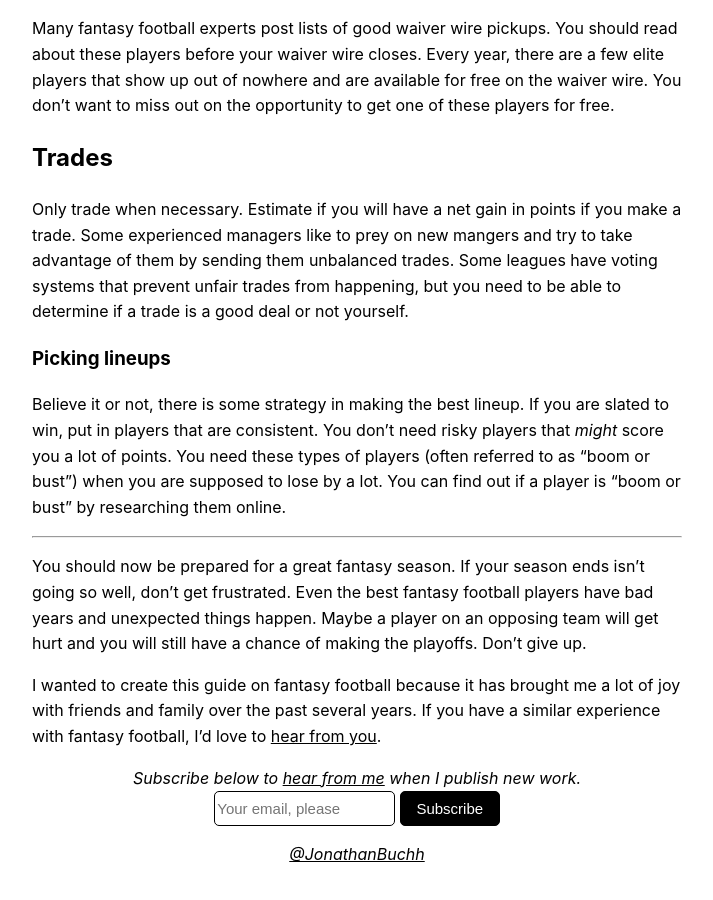
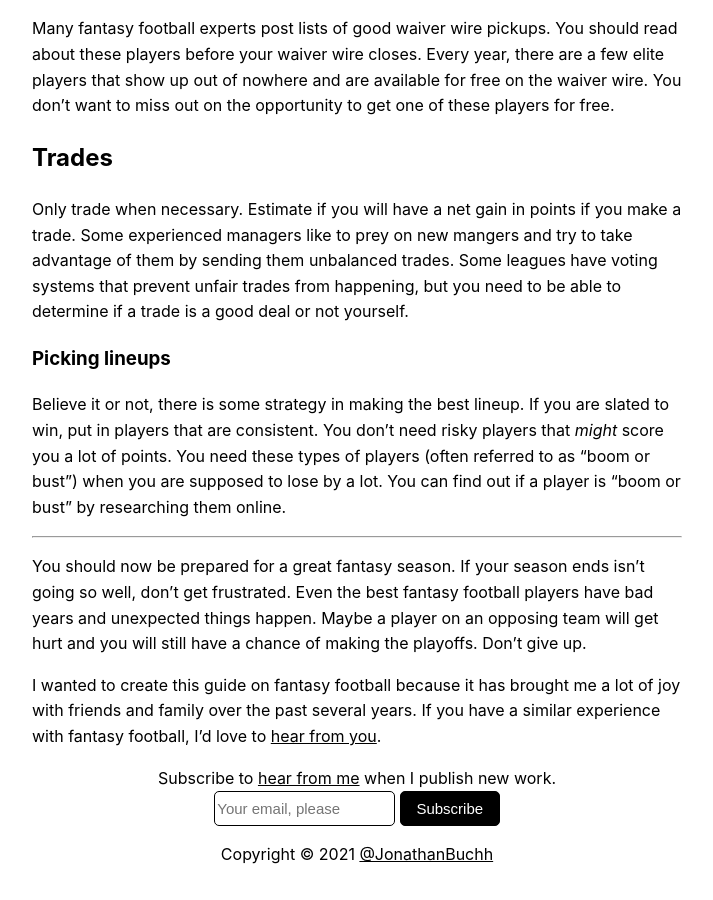
Before and after one commit to JonathanBuchh/buchh.org, a Jekyll site: the page built from _posts/2021-08-26-fantasy-football.md, in a window 1280 px wide and 900 px high, scrolled down 2447 px. Shown: the whole window, without its empty margins (283-996 px from the left). Built offline with Jekyll 4.4.1, drawn with Linux system fonts in a browser that asks for light colours.

Commit message:
Remove italics from footer

```diff
--- a/_includes/footer.html
+++ b/_includes/footer.html
@@ -1,10 +1,10 @@
 <footer>
     {% if page.title != "Email" %}
-    <label for="email"><em>Subscribe below to <a href="/email">hear from me</a> when I publish new work.<em></label>
+    <label for="email">Subscribe to <a href="/email">hear from me</a> when I publish new work.</label>
     {% endif %}
     <form action="https://buttondown.email/api/emails/embed-subscribe/JonathanBuchh" method="post" target="_self" onsubmit="window.open('https://buttondown.email/JonathanBuchh')">
 	<input type="email" name="email" id="email" placeholder="Your email, please"/>
 	<button type="submit">Subscribe</button>
     </form>
-    <a href="https://twitter.com/JonathanBuchh">@JonathanBuchh</a>
+    Copyright &copy; {{ site.time | date: '%Y' }} <a href="https://twitter.com/JonathanBuchh">@JonathanBuchh</a>
 </footer>
--- a/_posts/2021-08-26-fantasy-football.md
+++ b/_posts/2021-08-26-fantasy-football.md
@@ -1,6 +1,6 @@
 ---
 title: Fantasy Football
-description: A beginner's guide.
+description: A beginner's guide
 image: /images/2021-08-26-trophy.jpg
 ---
 <img src="/images/2021-08-26-trophy.jpg" alt="Fantasy football trophy" class="invert">
```
